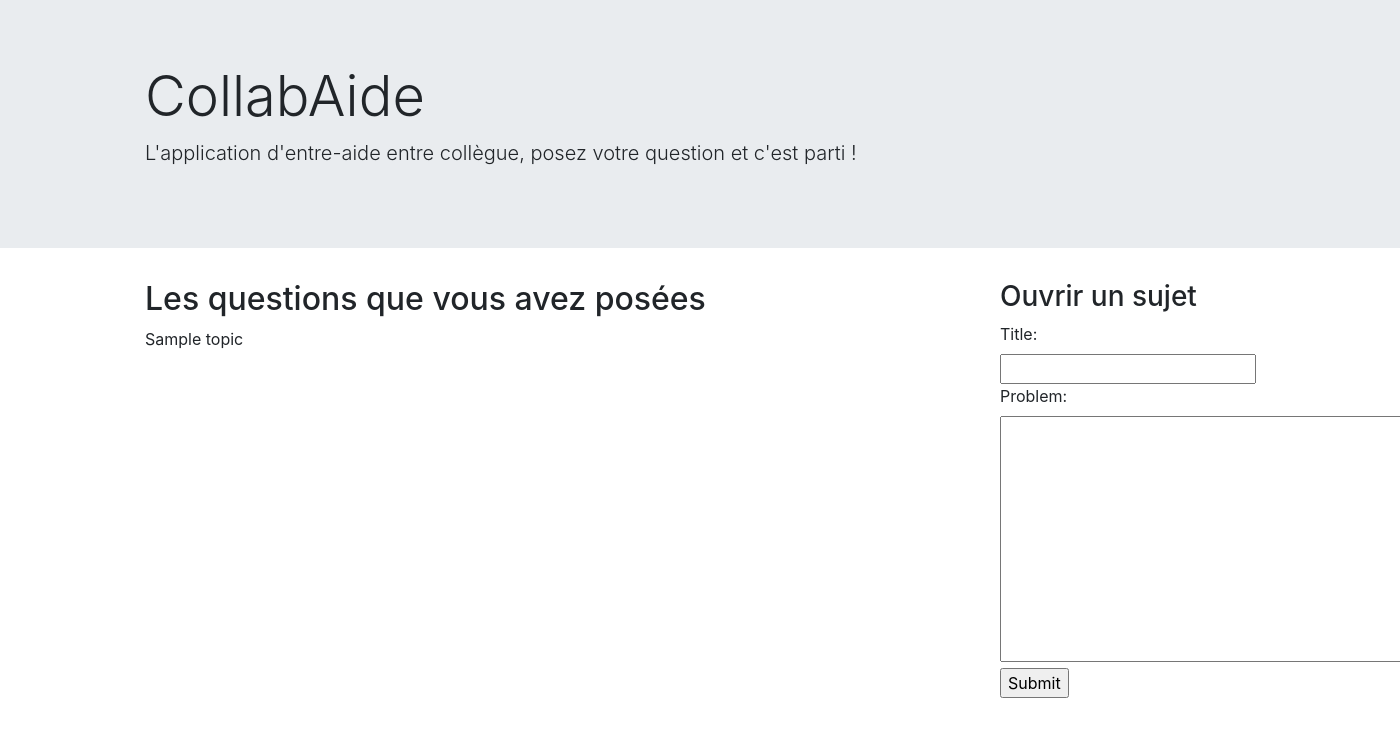
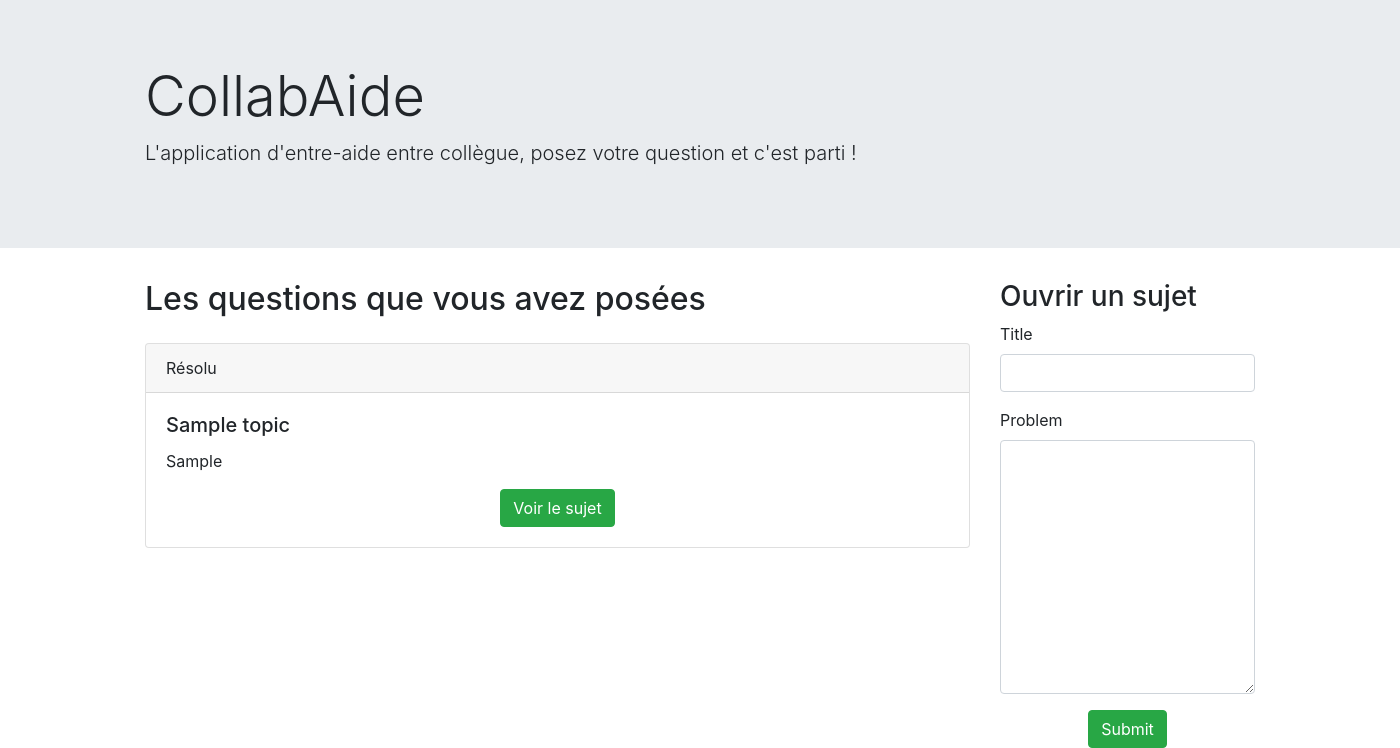
Before and after one commit to thomgo/forum, a Django app: page /questions/user in a window 1400 px wide; the page is wider, and only the part inside the window is pictured. Shown: the part 57-805 px from the top of that part. Before the commit the page ends 755 px from the top of that part, so only its background shows below. Run offline with Django 3.2, Linux system fonts and the light colour scheme; a user stored in the database is signed in; tables that the repository leaves empty hold one stand-in row (values such as "Sample post"); some libraries are stand-ins or nearby versions.

Commit message:
style user topics page

```diff
--- a/questions/forms.py
+++ b/questions/forms.py
@@ -7,3 +7,8 @@ class TopicForm(ModelForm):
     class Meta:
         model = Topic
         fields = ['title', 'problem']
+
+    def __init__(self, *args, **kwargs):
+        super(TopicForm, self).__init__(*args, **kwargs)
+        self.fields['title'].widget.attrs.update({'class': 'form-control',})
+        self.fields['problem'].widget.attrs.update({'class': 'form-control',})
--- a/questions/templates/user_questions.html
+++ b/questions/templates/user_questions.html
@@ -3,7 +3,22 @@
 {% block main %}
   <h2>Les questions que vous avez posées</h2>
   {% for topic in topics %}
-    {{topic.title}}
+  <div class="card my-4">
+      <div class="card-header">
+        {% if topic.is_solved %}
+            Résolu
+        {% else %}
+            Non-résolu
+        {% endif%}
+      </div>
+    <div class="card-body">
+      <h5 class="card-title">{{topic.title}}</h5>
+      <p class="card-text">{{topic.problem}}</p>
+      <div class="text-center">
+        <a href="#" class="btn btn-success">Voir le sujet</a>
+      </div>
+    </div>
+  </div>
   {% endfor%}
 {% endblock %}
 
@@ -12,7 +27,14 @@
 
   <form action="" method="post">
       {% csrf_token %}
-      {{ form }}
-      <input type="submit" value="Submit">
+      {% for field in form %}
+        <div class="form-group">
+          <label>{{ field.label }}</label>
+          {{field}}
+        </div>
+      {% endfor %}
+      <div class="text-center">
+        <input type="submit" value="Submit" class= "btn btn-success">
+      </div>
   </form>
 {% endblock%}
```
